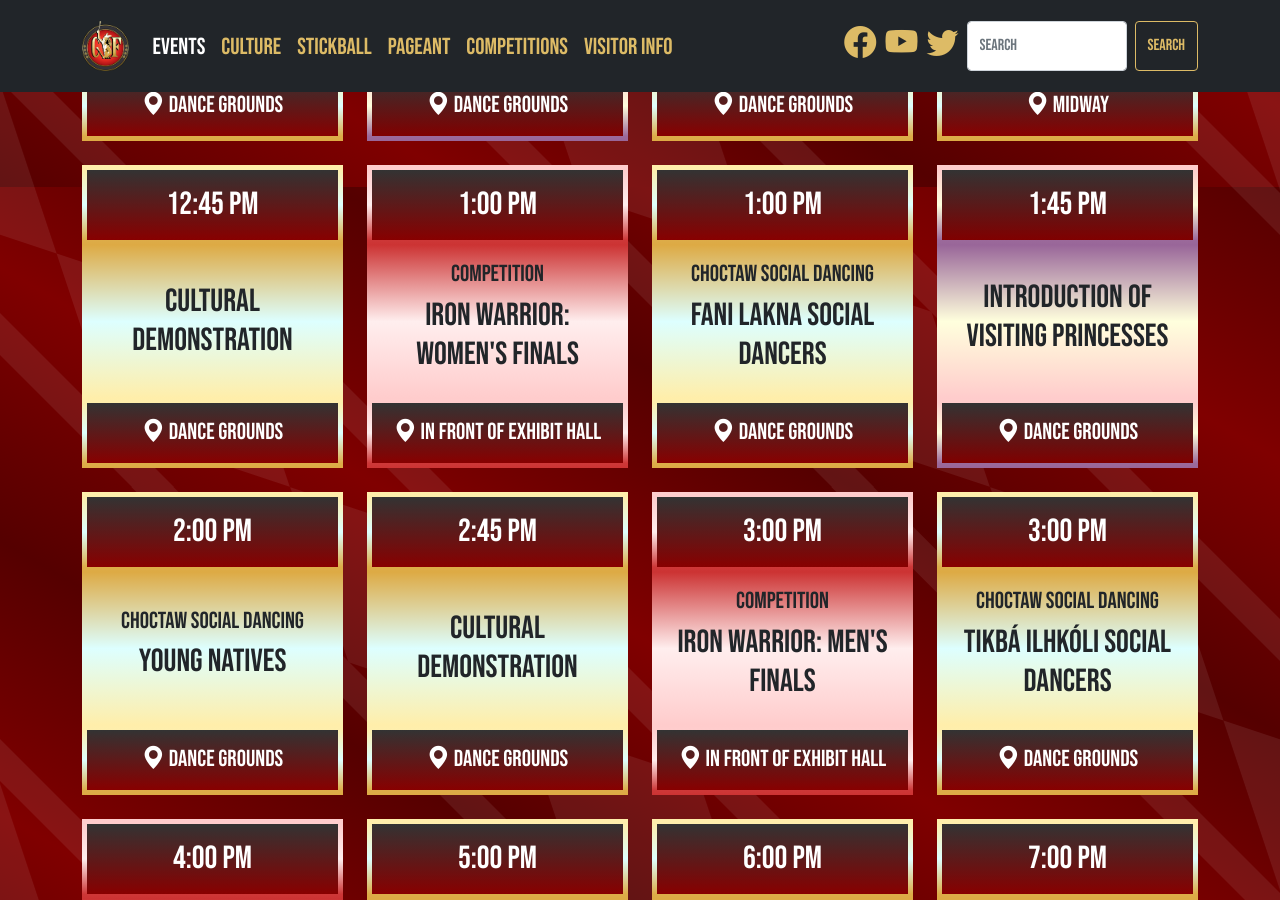
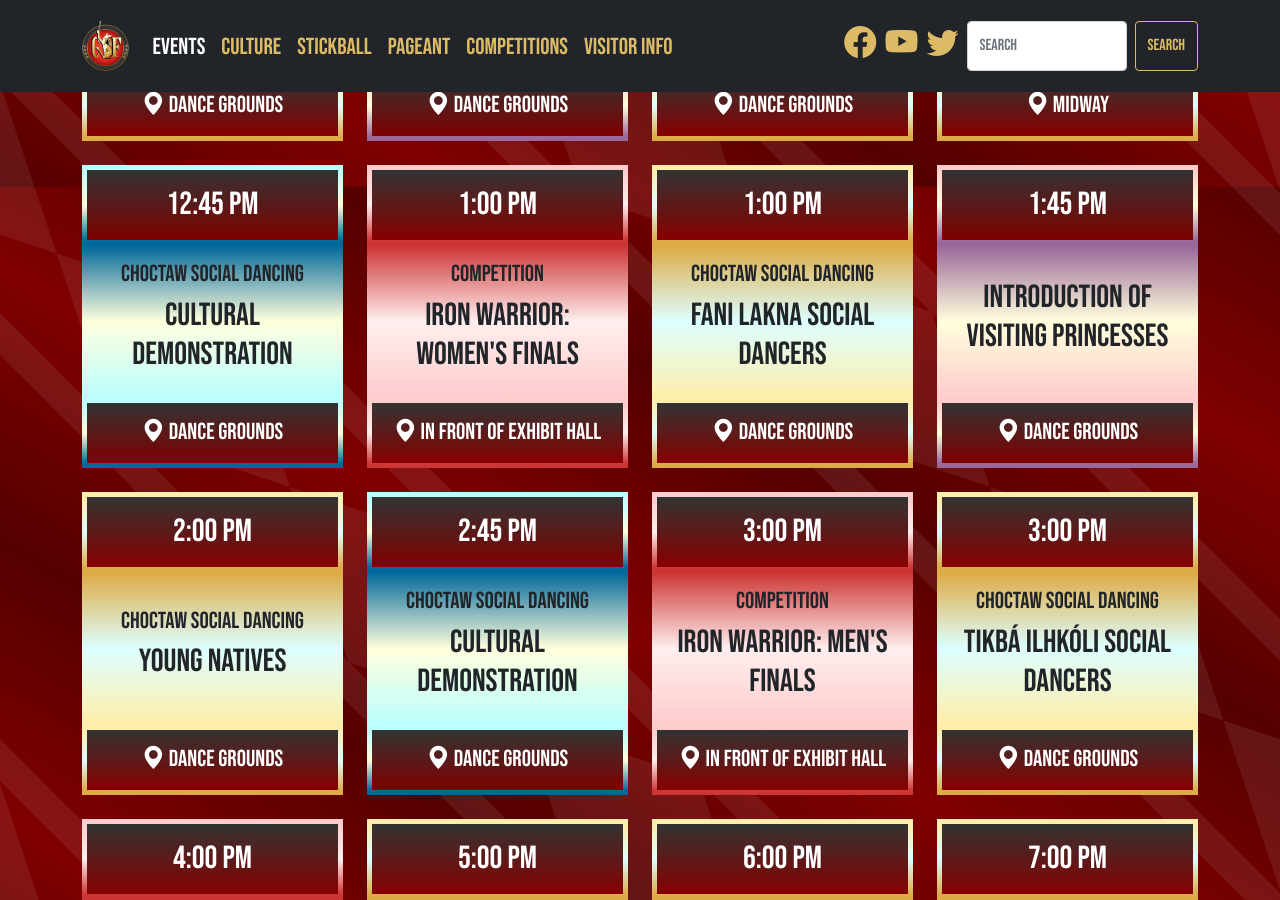
Before and after one commit to smattera/smattera.github.io, a Jekyll site: the page built from events/index.md, in a window 1280 px wide and 900 px high, scrolled down 1703 px. Built offline with Jekyll 4.4.1, drawn with Linux system fonts in a browser that asks for light colours; nearby versions of some CDN libraries.

Commit message:
Update events.html

```diff
--- a/_includes/events.html
+++ b/_includes/events.html
@@ -81,7 +81,7 @@
       </div>
       <div class="tab-pane fade {% include eventActive.html date='2021-07-13' %}" id="daySix" role="tabpanel" aria-labelledby="daySix-tab">
         <div class="row row-cols-1 row-cols-md-2 row-cols-lg-3 row-cols-xl-4 g-4">
-          {% include eventGold.html title="Intertribal Dancing" time="1:00 PM" loc="Dance Grounds" %}
+          {% include eventBlue.html title="Intertribal Dancing" time="1:00 PM" loc="Dance Grounds" %}
           {% include eventGold.html title="Midway Opens" time="5:00 PM" loc="Midway" %}
           {% include eventRed.html title="Gospel Night" time="6:00 PM" loc="Áy<u>i</u>pa Village" %}
           {% include eventBlack.html title="Pushmataha (10-13) Division: Game 5" time="6:00 PM" %}
@@ -100,9 +100,9 @@
           {% include eventBlue.html title="Crystal Ridge Social Dance Group" time="12:00 PM" loc="Dance Grounds" %}
           {% include eventRed.html title="Little Mr. & Miss. Choctaw Indian Fair Pageant" time="1:00 PM" loc="Áy<u>i</u>pa Village" %}
           {% include eventBlue.html title="Generations" time="1:00 PM" loc="Dance Grounds" %}
-          {% include eventGold.html title="Cultural Demonstration" time="1:45 PM" loc="Dance Grounds" %}
+          {% include eventBlue.html title="Cultural Demonstration" time="1:45 PM" loc="Dance Grounds" %}
           {% include eventBlue.html title="Native Dance Group" time="2:00 PM" loc="Dance Grounds" %}
-          {% include eventGold.html title="Cultural Demonstration" time="2:45 PM" loc="Dance Grounds" %}
+          {% include eventBlue.html title="Cultural Demonstration" time="2:45 PM" loc="Dance Grounds" %}
           {% include eventBlue.html title="Hilháchi Alhîha Atoklo" time="3:00 PM" loc="Dance Grounds" %}
           {% include eventGold.html title="Midway Opens" time="3:00 PM" loc="Midway" %}
           {% include eventBlack.html title="Pushmataha (10-13) Division: Game 6" time="5:00 PM" %}
@@ -122,9 +122,9 @@
           {% include eventRose.html title="Introduction of Visiting Princesses" time="12:45 PM" loc="Dance Grounds" %}
           {% include eventBlue.html title="Standing Pine Social Dancers" time="1:00 PM" loc="Dance Grounds" %}
           {% include eventRed.html title="Iron Warrior: Women's Time Trials" time="1:00 PM" loc="In Front of Exhibit Hall" %}
-          {% include eventGold.html title="Cultural Demonstration" time="1:45 PM" loc="Dance Grounds" %}
+          {% include eventBlue.html title="Cultural Demonstration" time="1:45 PM" loc="Dance Grounds" %}
           {% include eventBlue.html title="Pearl River Youth Dancers" time="2:00 PM" loc="Dance Grounds" %}
-          {% include eventGold.html title="Cultural Demonstration" time="2:45 PM" loc="Dance Grounds" %}
+          {% include eventBlue.html title="Cultural Demonstration" time="2:45 PM" loc="Dance Grounds" %}
           {% include eventGold.html title="Midway Opens" time="3:00 PM" loc="Midway" %}
           {% include eventBlue.html title="Hilha Imachokma Alhíha" time="3:00 PM" loc="Dance Grounds" %}
           {% include eventRed.html title="Iron Warrior: Men's Time Trials" time="3:00 PM" loc="In Front of Exhibit Hall" %}
@@ -151,9 +151,9 @@
           {% include eventRose.html title="Introduction of Visiting Princesses" time="12:45 PM" loc="Dance Grounds" %}
           {% include eventRed.html title="Iron Warrior: Women's Time Trials" time="1:00 PM" loc="In Front of Exhibit Hall" %}
           {% include eventBlue.html title="Oka Homma Alla Hilha" time="1:00 PM" loc="Dance Grounds" %}
-          {% include eventGold.html title="Cultural Demonstration" time="1:45 PM" loc="Dance Grounds" %}
+          {% include eventBlue.html title="Cultural Demonstration" time="1:45 PM" loc="Dance Grounds" %}
           {% include eventBlue.html title="Chahta Alla Himittowa Hicha Chipota Alhíha" time="2:00 PM" loc="Dance Grounds" %}
-          {% include eventGold.html title="Cultural Demonstration" time="2:45 PM" loc="Dance Grounds" %}
+          {% include eventBlue.html title="Cultural Demonstration" time="2:45 PM" loc="Dance Grounds" %}
           {% include eventRed.html title="Iron Warrior: Men's Time Trials" time="3:00 PM" loc="In Front of Exhibit Hall" %}
           {% include eventBlue.html title="Mystic Wind Chahta Social Dancers" time="3:00 PM" loc="Dance Grounds" %}
           {% include eventGold.html title="Midway Opens" time="3:00 PM" loc="Midway" %}
@@ -180,12 +180,12 @@
           {% include eventRose.html title="Introduction of<br><i>2021-2022<br>Choctaw Indian Princess<br>Shemah Ladania Crosby</i>" time="11:45 AM" loc="Dance Grounds" %}
           {% include eventGold.html div="Choctaw Social Dancing" title="Bogue Homa Social Group" time="12:00 PM" loc="Dance Grounds" %}
           {% include eventGold.html title="Midway Opens" time="12:00 PM" loc="Midway" %}
-          {% include eventGold.html title="Cultural Demonstration" time="12:45 PM" loc="Dance Grounds" %}
+          {% include eventBlue.html title="Cultural Demonstration" time="12:45 PM" loc="Dance Grounds" %}
           {% include eventRed.html title="Iron Warrior: Women's Finals" time="1:00 PM" loc="In Front of Exhibit Hall" %}
           {% include eventGold.html div="Choctaw Social Dancing" title="Fani Lakna Social Dancers" time="1:00 PM" loc="Dance Grounds" %}
           {% include eventRose.html title="Introduction of Visiting Princesses" time="1:45 PM" loc="Dance Grounds" %}
           {% include eventGold.html div="Choctaw Social Dancing" title="Young Natives" time="2:00 PM" loc="Dance Grounds" %}
-          {% include eventGold.html title="Cultural Demonstration" time="2:45 PM" loc="Dance Grounds" %}
+          {% include eventBlue.html title="Cultural Demonstration" time="2:45 PM" loc="Dance Grounds" %}
           {% include eventRed.html title="Iron Warrior: Men's Finals" time="3:00 PM" loc="In Front of Exhibit Hall" %}
           {% include eventGold.html div="Choctaw Social Dancing" title="Tikbá Ilhkóli Social Dancers" time="3:00 PM" loc="Dance Grounds" %}
           {% include eventRed.html title="Watermelon Eating Contest" time="4:00 PM" loc="Áy<u>i</u>pa Village" %}
--- a/_includes/stickball.html
+++ b/_includes/stickball.html
@@ -4,7 +4,7 @@
     <img src="../assets/img/stickball-banner.png" class="img-fluid">
 
     <h2 class="shadow-text pt-5">2021 Men's Division</h2>
-    <div class="row row-cols-1 row-cols-lg-2 row-cols-xxl-3 g-4 mt-1">
+    <div class="row row-cols-1 row-cols-lg-2 row-cols-xxl-3 g-4">
       {% include game.html div="mens" g="1" d="Thu, Jul 08" hr="9:00 PM" t1="unified" t1c="0,100,0" t1c2="255,165,0" t1s="0" t2="beaver dam" t2c="255,0,0" t2c2="255,255,255" t2s="3" %}
       {% include game.html div="mens" g="2" d="Fri, Jul 09" hr="9:00 PM" t1="warriors" t1c="128,0,0" t1c2="255,255,255" t1s="1" t2="bók čito" t2c="255,255,255" t2c2="255,0,0" t2s="9" %}
       {% include game.html div="mens" g="3" d="Fri, Jul 09" hr="10:30 PM" t1="koni hata" t1c="0,0,255" t1c2="255,255,255" t1s="4" t2="oka homma" t2c="255,255,0" t2c2="255,0,0" t2s="1" %}
```
